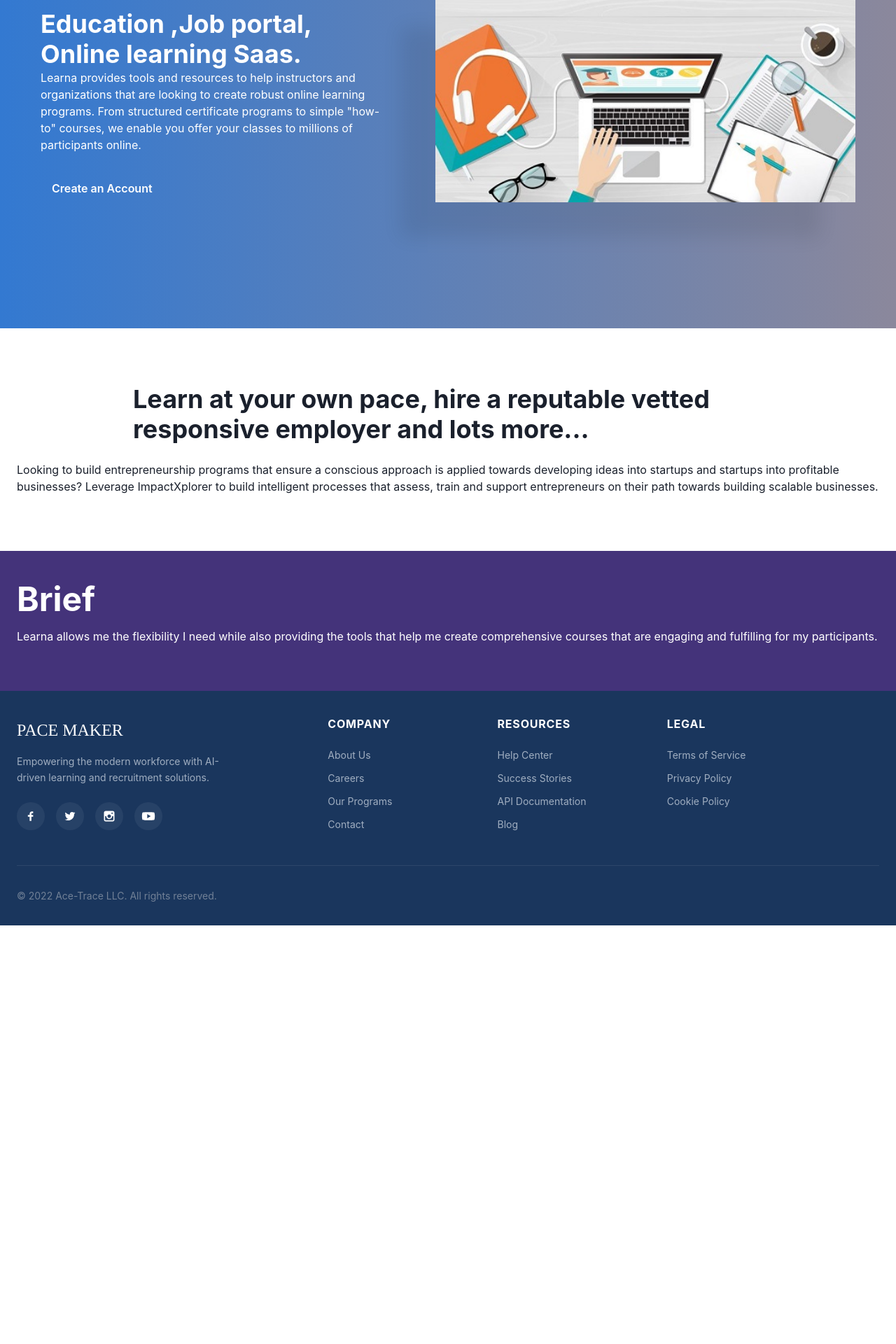
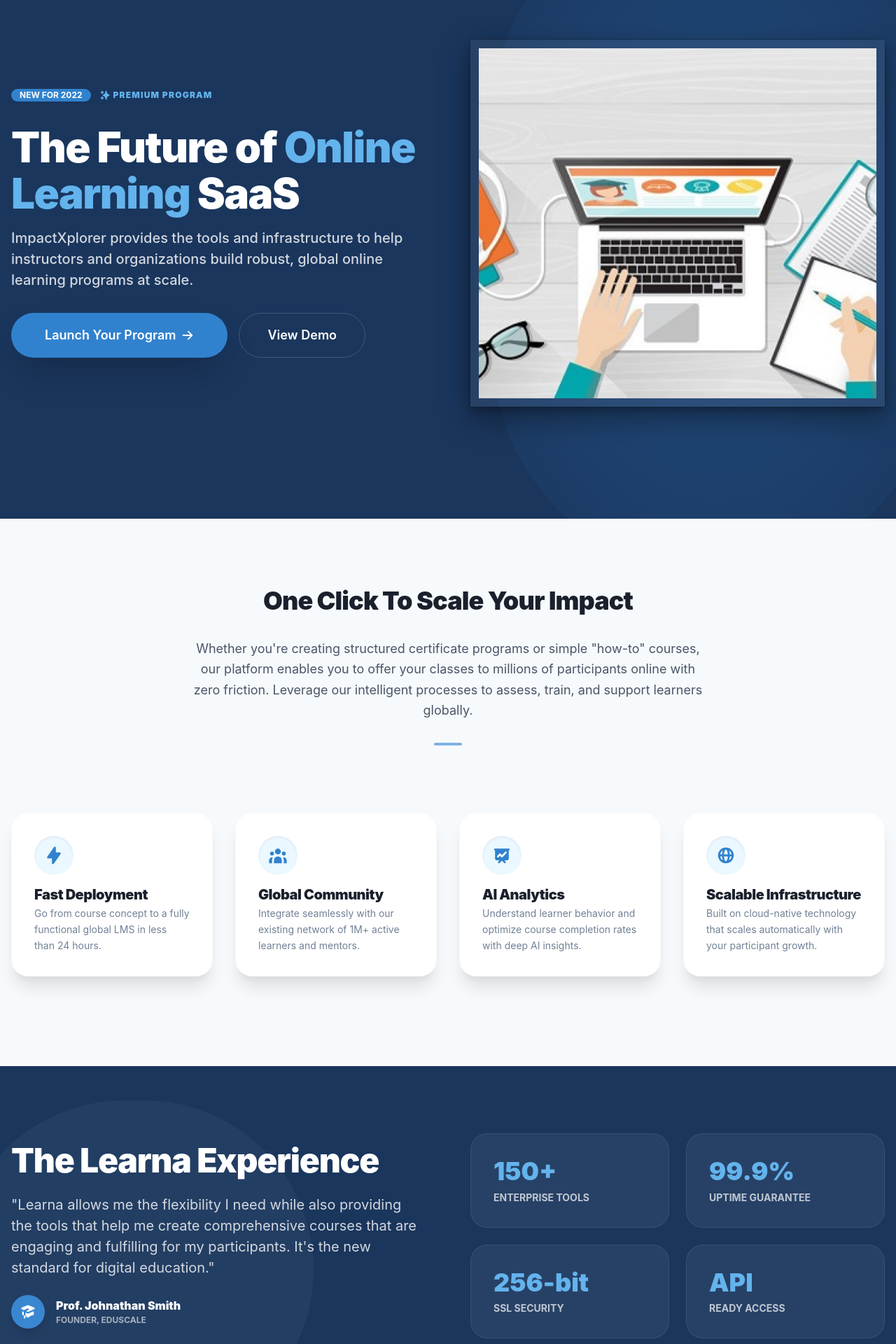
Before and after one commit to jay-dibs-victor/nextjs-chakra-e-learner-app-demo, a Next.js app: page /elearning-accelerator in a window 1280 px wide. Shown: the part 260-2180 px from the top of the page at 70% size. Before the commit the page ends 1582 px from the top, so only its background shows below. Built offline with nearby package versions, Linux system fonts and the light colour scheme; no server answers.

Commit message:
feat(service): modernize elearning accelerator page with premium SaaS aesthetics

```diff
--- a/pages/elearning-accelerator.js
+++ b/pages/elearning-accelerator.js
@@ -1,402 +1,229 @@
+import React from "react";
 import {
   Box,
   Button,
-    Center,
   Flex,
-    Grid,
-    GridItem,
   Heading,
   HStack,
   Icon,
-    Input,
   Stack,
   Text,
+  SimpleGrid,
+  VStack,
+  Circle,
+  Badge,
+  useColorModeValue,
+  Container,
+  Divider,
 } from "@chakra-ui/react";
+import { motion } from "framer-motion";
+import { Image } from "components/shared/blocks/Image";
+import Layout from "components/shared/blocks/Layout";
+import { Link } from "components/shared/blocks/Link";
+import {
+  HiAcademicCap,
+  HiGlobeAlt,
+  HiPresentationChartLine,
+  HiUserGroup,
+  HiArrowRight,
+  HiLightningBolt,
+  HiSparkles
+} from "react-icons/hi";
 
+const MotionBox = motion(Box);
 
+const Feature = ({ title, description, icon }) => (
+  <VStack
+    align="start"
+    spacing={4}
+    p={8}
+    bg={useColorModeValue("white", "gray.800")}
+    rounded="3xl"
+    shadow="xl"
+    borderWidth="1px"
+    borderColor={useColorModeValue("gray.50", "gray.700")}
+    _hover={{ transform: "translateY(-8px)", shadow: "2xl" }}
+    transition="all 0.3s cubic-bezier(.175,.885,.32,1.275)"
+  >
+    <Circle size={14} bg="blue.50" color="blue.500" shadow="inner">
+      <Icon as={icon} w={7} h={7} />
+    </Circle>
+    <VStack align="start" spacing={1}>
+      <Heading size="md" fontWeight="black" letterSpacing="tight">{title}</Heading>
+      <Text color="gray.500" fontSize="sm" lineHeight="tall">{description}</Text>
+    </VStack>
+  </VStack>
+);
 
+const ElearningAcceleratorPage = () => {
+  const bgColor = useColorModeValue("gray.50", "gray.900");
 
-import { Image } from "components/shared/blocks/Image";
-import Layout, { Container } from "components/shared/blocks/Layout";
-import { Link } from "components/shared/blocks/Link";
-import dateFormat from "dateformat";
-import { TiMediaPlay, TiSocialFacebook, TiSocialTwitter } from "react-icons/ti";
-import { GoThreeBars } from "react-icons/go";
-
-import { Swiper, SwiperSlide } from "swiper/react";
-// // import Swiper core and required modules
-import SwiperCore, { Autoplay, Pagination, Navigation } from "swiper/core";
-import breakpoints  from "core/theme/breakpoints";
-
-export const Section = ({ children, ...rest }) => {
-    return (
-      <Box
-        as="section"
-        px={{ base: 2, sm2: 6 }}
-        maxW={breakpoints.xl}
-        mx="auto"
-        {...rest}
-      >
-        {children}
-      </Box>
-    );
-  };
-
-  const HomePage = () => {
   return (
     <Layout>
-
-
-
-
-            {/* Hero */}
-      <Section
-        maxW={breakpoints.xxl}
-        bg="linear-gradient(to right, #3379d1, rgba(110, 106, 131, 0.8)) "
-        px={6}
-        py={{ base: 10, lg: 20 }}
-        mt="-20px"
-
+      {/* Hero Section */}
+      <Box
+        position="relative"
+        overflow="hidden"
+        bg="blue.900"
+        pt={{ base: 20, lg: 32 }}
+        pb={{ base: 24, lg: 40 }}
+        color="white"
       >
-        <Flex justifyContent="center" >
-          <Flex alignItems="" mr={{ lg: 16 }}>
-            <Box pt={6} pb={{ lg: "45px" }} color="white">
-              <Box maxW="500px">
-                <Heading type="h1" as="h1" color="brand.secondary">
-                Education ,Job portal, Online learning Saas.
-
+        <Box
+          position="absolute"
+          top="-10%"
+          right="-5%"
+          w="50%"
+          h="120%"
+          bgGradient="radial(blue.600, transparent)"
+          opacity={0.4}
+          rounded="full"
+          blur="80px"
+        />
+        <Container maxW="container.xl" position="relative" zIndex={1}>
+          <SimpleGrid columns={{ base: 1, lg: 2 }} spacing={16} alignItems="center">
+            <VStack align="start" spacing={8}>
+              <HStack spacing={3}>
+                <Badge colorScheme="blue" variant="solid" px={3} rounded="full" textTransform="uppercase">New for 2022</Badge>
+                <HStack color="blue.300" spacing={1}>
+                  <Icon as={HiSparkles} />
+                  <Text fontWeight="black" fontSize="xs" letterSpacing="widest">PREMIUM PROGRAM</Text>
+                </HStack>
+              </HStack>
+              <VStack align="start" spacing={4}>
+                <Heading size="3xl" fontWeight="black" lineHeight="1.1" letterSpacing="tight">
+                  The Future of <Text as="span" color="blue.300">Online Learning</Text> SaaS
                 </Heading>
-
-                <Text type="lg-regular" mb={{ base: 10, md: "30px" }}>
-                Learna provides tools and resources to help instructors and organizations that are looking to create robust online learning programs. From structured certificate programs to simple
-                "how-to" courses, we enable you offer your classes to millions of participants online.
+                <Text fontSize="xl" opacity={0.8} fontWeight="medium">
+                  ImpactXplorer provides the tools and infrastructure to help instructors and organizations build robust, global online learning programs at scale.
                 </Text>
+              </VStack>
+              <Stack direction={{ base: "column", sm: "row" }} spacing={4} w="full">
+                <Link mute href="/signup">
+                  <Button size="lg" colorScheme="blue" h={16} px={12} rounded="full" shadow="2xl" rightIcon={<HiArrowRight />}>
+                    Launch Your Program
+                  </Button>
+                </Link>
+                <Button size="lg" variant="ghost" color="white" border="1px solid" borderColor="whiteAlpha.300" h={16} px={10} rounded="full" _hover={{ bg: "whiteAlpha.200" }}>
+                  View Demo
+                </Button>
+              </Stack>
+            </VStack>
+            <MotionBox
+              initial={{ opacity: 0, scale: 0.9, rotate: 2 }}
+              animate={{ opacity: 1, scale: 1, rotate: 0 }}
+              transition={{ duration: 1 }}
+            >
+              <Box rounded="4xl" overflow="hidden" shadow="dark-lg" border="12px solid" borderColor="whiteAlpha.100">
+                <Image src="/img/herolanding.jpg" w="100%" h="500px" objectFit="cover" />
               </Box>
-              <Link mute href="/signup">
-                <Button variant="primary">Create an Account</Button>
-              </Link>
-
-
-            </Box>
-          </Flex>
-
-          <Flex
-            flexShrink={0}
-            alignSelf="center"
-            d={{ base: "none", lg: "flex" }}
-            w={{ lg: "550px", xl: "600px" }}
-            h={{ lg: "350px", xl: "400px" }}
-            pos="relative"
-          >
-            <Image
-              pos="absolute"
-              w="100%"
-              h="300px"
-              src="/img/herolanding.jpg"
-             boxShadow="-50px 50px 25px rgba(0, 0, 0, .08)"
-            />
-          </Flex>
-        </Flex>
-      </Section>
-
-
-      <Section px={6} pt={20} pb={{ base: 0, lg: 20 }}>
-        <Flex justifyContent="center" maxW={{ lg: "1150px", xl: "1200px" }} mx="auto">
-          <Heading type="h2" color="brand.secondary" maxW="900px">
-          Learn at your own pace, hire a reputable vetted  responsive employer and lots more...
-
-          </Heading>
-
-
-        </Flex><br/>
-
-        <Center>
-        <Text>Looking to build entrepreneurship programs that ensure a conscious approach
-            is applied towards developing ideas into startups and startups into profitable businesses?
-            Leverage ImpactXplorer to build intelligent processes that assess,
-             train and support entrepreneurs on their path towards building scalable businesses.</Text>
-        </Center>
-      </Section>
-
-
-
-
-
-
-               <Container as="section" wider pos="relative">
-          <Box
-            bg="purple.800"
-            pos="absolute"
-            top={0}
-            left={0}
-            w="100%"
-            h={{ base: 223, md: 130, lg: 200 }}
-          ></Box>
-
-          <Container pos="relative" zIndex={1} px={0}>
-            <Box color="white" pt={{ base: 4, lg: 10 }}>
-              <Heading
-                fontSize={{ base: "3xl", lg: "5xl" }}
-                mb={{ base: 1, xl: 3 }}
-              >
-               Brief
-              </Heading>
-              <Text>
-              Learna allows me the flexibility I need while also providing the tools that help me create comprehensive courses that are engaging and fulfilling for my participants.
-              </Text>
+            </MotionBox>
+          </SimpleGrid>
+        </Container>
       </Box>
 
-            <Grid
-              templateColumns={{
-                base: "1fr",
-                md: "1.35fr 1.65fr",
-                xl: "1.25fr 1.75fr",
-              }}
-              columnGap={{ base: 2, md: 3, lg: 5 }}
-              rowGap={{ base: 5, xl: 10 }}
-              mb={10}
-              mt={{ base: 7, lg: 0 }}
-            >
+      {/* Intro Context */}
+      <Box py={24} bg={bgColor}>
+        <Container maxW="3xl" textAlign="center">
+           <VStack spacing={8}>
+             <Heading size="xl" fontWeight="black" letterSpacing="tight">One Click To Scale Your Impact</Heading>
+             <Text fontSize="lg" color="gray.600" lineHeight="tall">
+               Whether you're creating structured certificate programs or simple "how-to" courses, our platform enables you to offer your classes to millions of participants online with zero friction. Leverage our intelligent processes to assess, train, and support learners globally.
+             </Text>
+             <Divider w="40px" borderColor="blue.500" borderBottomWidth="4px" rounded="full" />
+           </VStack>
+        </Container>
+      </Box>
 
-            </Grid>
+      {/* Core Features */}
+      <Box pb={32} bg={bgColor}>
+        <Container maxW="container.xl">
+          <SimpleGrid columns={{ base: 1, md: 2, lg: 4 }} spacing={8}>
+            <Feature
+              icon={HiLightningBolt}
+              title="Fast Deployment"
+              description="Go from course concept to a fully functional global LMS in less than 24 hours."
+            />
+            <Feature
+              icon={HiUserGroup}
+              title="Global Community"
+              description="Integrate seamlessly with our existing network of 1M+ active learners and mentors."
+            />
+            <Feature
+              icon={HiPresentationChartLine}
+              title="AI Analytics"
+              description="Understand learner behavior and optimize course completion rates with deep AI insights."
+            />
+            <Feature
+              icon={HiGlobeAlt}
+              title="Scalable Infrastructure"
+              description="Built on cloud-native technology that scales automatically with your participant growth."
+            />
+          </SimpleGrid>
         </Container>
+      </Box>
+
+      {/* The Brief / Testimonial */}
+      <Box py={24} bg="blue.900" position="relative" overflow="hidden">
+        <Box position="absolute" bottom="-10%" left="-5%" w="40%" h="100%" bg="whiteAlpha.50" rounded="full" blur="60px" />
+        <Container maxW="container.xl">
+           <SimpleGrid columns={{ base: 1, lg: 2 }} spacing={16} alignItems="center">
+              <VStack align="start" spacing={6} color="white">
+                <Heading size="2xl" fontWeight="black" letterSpacing="tight">The Learna Experience</Heading>
+                <Text fontSize="xl" opacity={0.8}>
+                  "Learna allows me the flexibility I need while also providing the tools that help me create comprehensive courses that are engaging and fulfilling for my participants. It's the new standard for digital education."
+                </Text>
+                <HStack spacing={4}>
+                  <Circle size={12} bg="blue.500" shadow="lg">
+                    <Icon as={HiAcademicCap} w={6} h={6} color="white" />
+                  </Circle>
+                  <VStack align="start" spacing={0}>
+                    <Text fontWeight="black" fontSize="md">Prof. Johnathan Smith</Text>
+                    <Text fontSize="xs" fontWeight="bold" opacity={0.6} textTransform="uppercase">Founder, EduScale</Text>
+                  </VStack>
+                </HStack>
+              </VStack>
+              <SimpleGrid columns={2} spacing={6} w="full">
+                 <Box p={8} bg="whiteAlpha.100" rounded="3xl" backdropFilter="blur(10px)" border="1px solid" borderColor="whiteAlpha.200">
+                    <Heading size="xl" color="blue.300" fontWeight="black">150+</Heading>
+                    <Text color="white" fontWeight="bold" fontSize="sm" opacity={0.7} mt={1}>ENTERPRISE TOOLS</Text>
+                 </Box>
+                 <Box p={8} bg="whiteAlpha.100" rounded="3xl" backdropFilter="blur(10px)" border="1px solid" borderColor="whiteAlpha.200">
+                    <Heading size="xl" color="blue.300" fontWeight="black">99.9%</Heading>
+                    <Text color="white" fontWeight="bold" fontSize="sm" opacity={0.7} mt={1}>UPTIME GUARANTEE</Text>
+                 </Box>
+                 <Box p={8} bg="whiteAlpha.100" rounded="3xl" backdropFilter="blur(10px)" border="1px solid" borderColor="whiteAlpha.200">
+                    <Heading size="xl" color="blue.300" fontWeight="black">256-bit</Heading>
+                    <Text color="white" fontWeight="bold" fontSize="sm" opacity={0.7} mt={1}>SSL SECURITY</Text>
+                 </Box>
+                 <Box p={8} bg="whiteAlpha.100" rounded="3xl" backdropFilter="blur(10px)" border="1px solid" borderColor="whiteAlpha.200">
+                    <Heading size="xl" color="blue.300" fontWeight="black">API</Heading>
+                    <Text color="white" fontWeight="bold" fontSize="sm" opacity={0.7} mt={1}>READY ACCESS</Text>
+                 </Box>
+              </SimpleGrid>
+           </SimpleGrid>
         </Container>
+      </Box>
 
-
+      {/* Final CTA */}
+      <Box py={32} textAlign="center" bg={bgColor}>
+        <Container maxW="3xl">
+           <VStack spacing={10}>
+             <Circle size={20} bg="blue.500" color="white" shadow="2xl">
+                <Icon as={HiAcademicCap} w={10} h={10} />
+             </Circle>
+             <VStack spacing={4}>
+               <Heading size="2xl" fontWeight="black" letterSpacing="tight">Ready to Transform Your Knowledge into a Global Academy?</Heading>
+               <Text fontSize="xl" color="gray.500">Join the elite organizations leveraging ACE-TRACE to power the next generation of online learning.</Text>
+             </VStack>
+             <Button size="lg" colorScheme="blue" h={16} px={16} rounded="full" shadow="2xl" fontSize="xl" fontWeight="black" rightIcon={<HiArrowRight />}>
+               Get Started for Free
+             </Button>
+           </VStack>
+        </Container>
+      </Box>
     </Layout>
   );
 };
 
-  const LG_StackCard = ({
-    badge,
-    imageBadge,
-    revereHeader,
-    moreText = true,
-    ...rest
-  }) => {
-    const renderHeader = () => (
-      <Box mb={3}>
-        {!imageBadge && <Badge text="news" />}
-
-        <TitleText
-          text={`Leveraging Artificial Intelligence for profit, and social good .`}
-          size={{ base: "4xl", xl: "4xl" }}
-        />
-
-        <DateText text="Ace Trace is a technology company that develops AI-powered SaaS (Software-as-a-service) platforms for learning and workforce development. Governments, social impact organizations, and businesses leverage our cutting-edge digital platforms to build or run their learning and workforce development activities." />
-      </Box>
-    );
-
-    return (
-      <Box pb={5} mb={{ base: 5, md: 0 }} {...rest}>
-        {!revereHeader && renderHeader()}
-
-        <CardImage
-          w="100%"
-          h={{
-            base: "230px",
-            sm: "300px",
-            md: "260px",
-            lg: "400px",
-            xl: "500px",
-          }}
-          src="/img/talentsource.jpg"
-          badge={imageBadge && badge}
-          wrapperProps={{ mb: 3 }}
-        />
-
-        {revereHeader && renderHeader()}
-
-        {moreText && (
-          <MoreText text="We empower and support governments, businesses, and everyday people to harness the power of AI." />
-        )}
-      </Box>
-    );
-  };
-
-  const MD_StackCard = ({ badge, title, imageProps }) => (
-    <Box mb={{ base: 5, md: 0 }}>
-      <CardImage
-        w="100%"
-        h={{ base: "150px", md: "73.19px", lg: "100px" }}
-        src="/img/skillacquisition.jpg"
-        badge={badge}
-        {...imageProps}
-      />
-
-      <TitleText size={{ base: "lg", md: "sm" }} text={title} my={2} />
-
-      <DateText />
-    </Box>
-  );
-
-  const MD_ListCard = ({ badge, title }) => (
-    <Flex mb={{ base: 5, md: 0 }}>
-      <Box>
-        <CardImage
-          w={{ base: "100px", md: "127px", lg: "168px", xl: "280px" }}
-          h={{ base: "70px", md: "76px", lg: "100px", xl: "170px" }}
-          src="/img/matchingemployees.jpg"
-          badge={badge}
-        />
-      </Box>
-
-      <Box
-        borderTop="1px"
-        borderColor="gray.100"
-        p={{ base: 1, lg: 2 }}
-        ml={{ base: 2, md: 1, lg: 3 }}
-      >
-        <TitleText
-          size={{ base: "sm", xl: "lg" }}
-          mb={{ base: 1, xl: 2 }}
-          text={title}
-        />
-
-        <DateText mb={{ xl: 5 }} />
-
-        <MoreText
-          d={{ base: "none", xl: "block" }}
-          text="The main thing that you have to remember on this journey is just be nice to everyone and always smile. Refreshingly, what was expected of her was the..."
-        />
-      </Box>
-    </Flex>
-  );
-
-  const SM_ListCard = ({ title, imageIsRound = "full", noImage, ...rest }) => (
-    <Flex {...rest}>
-      <Box mr={{ base: 2, md: 5 }}>
-        <TitleText
-          size={{ base: "lg", md: "xs", lg: "sm" }}
-          text={title}
-          mb={1}
-        />
-
-        <DateText d={{ md: "none", lg: "block" }} />
-      </Box>
-
-      {!noImage && (
-        <CardImage
-          wrapperProps={{
-            flexShrink: 0,
-          }}
-          boxSize={{ base: "64px", md: 45, lg: 50, xl: 78 }}
-          src="/img/news.jpg"
-          rounded={imageIsRound}
-        />
-      )}
-    </Flex>
-  );
-
-  const AdCard = ({ imageProps, ...rest }) => (
-    <Flex flexDir="column" alignItems="center" {...rest}>
-      <Text
-        textAlign="center"
-        opacity=".7"
-        fontSize={{ base: "sm", md: "xs" }}
-        mb={1}
-      >
-        - Advertisement -
-      </Text>
-
-      <CardImage
-        w={{ base: 280, sm: 300, md: 166, lg: 200, xl: 300 }}
-        h={{ base: 280, sm: 300, md: 166, lg: 200, xl: 300 }}
-        src="/img/shoes.jpg"
-        {...imageProps}
-      />
-    </Flex>
-  );
-
-  const CardImage = ({ wrapperProps, badge, w, h, src, ...rest }) => (
-    <Box w={w} h={h} pos="relative" {...wrapperProps}>
-      <Image w="100%" h="100%" src={src} {...rest} />
-      {badge && (
-        <Badge pos="absolute" bottom={0} left={0} zIndex={1} text={badge} />
-      )}
-    </Box>
-  );
-
-  const Badge = ({ text, ...rest }) => (
-    <Text
-      whiteSpace="nowrap"
-      wordBreak="keep-all"
-      p={1}
-      lineHeight={1}
-      fontSize="xx-small"
-      fontWeight={500}
-      letterSpacing={1}
-      bg="purple.800"
-      color="white"
-      textTransform="uppercase"
-      w="fit-content"
-      {...rest}
-    >
-      {text}
-    </Text>
-  );
-
-  const TitleText = ({ text, size = "2xl", ...rest }) => (
-    <Heading
-      fontSize={size}
-      fontFamily="Cambria, Cochin, Georgia, Times, 'Times New Roman', serif"
-      {...rest}
-    >
-      {text}
-    </Heading>
-  );
-
-  const DateText = ({
-    date = Date.now(),
-    text,
-    size = { base: "sm", md: "xs" },
-    ...rest
-  }) => (
-    <Text fontStyle="italic" fontSize={size} {...rest}>
-      {text}
-      {text && " - "}
-      {dateFormat(date, "fullDate")}
-    </Text>
-  );
-
-  const MoreText = ({ text, size = "sm", ...rest }) => (
-    <Text fontWeight={{ xl: "bold" }} fontSize={size} {...rest}>
-      {text}
-    </Text>
-  );
-
-  const MiniSection = ({ title, titleProps, children, moreButton, ...rest }) => {
-    return (
-      <Box {...rest}>
-        <Stack spacing={{ base: 4, xl: 6 }}>
-          {title && (
-            <Heading
-              fontSize={{ base: "xl", md: "lg" }}
-              color="purple.800"
-              {...titleProps}
-            >
-              {title}
-            </Heading>
-          )}
-          {children}
-        </Stack>
-
-        {moreButton && (
-          <Button
-            rightIcon={<GoThreeBars />}
-            size="sm"
-            bg="black"
-            color="white"
-            rounded="sm"
-            _hover={{ bg: "purple.800" }}
-            w="fit-content"
-            mt={8}
-          >
-            More from {title}
-          </Button>
-        )}
-      </Box>
-    );
-  };
-
-  export default HomePage;
+export default ElearningAcceleratorPage;
```
Lines whose indentation alone changed are shown as unchanged.
